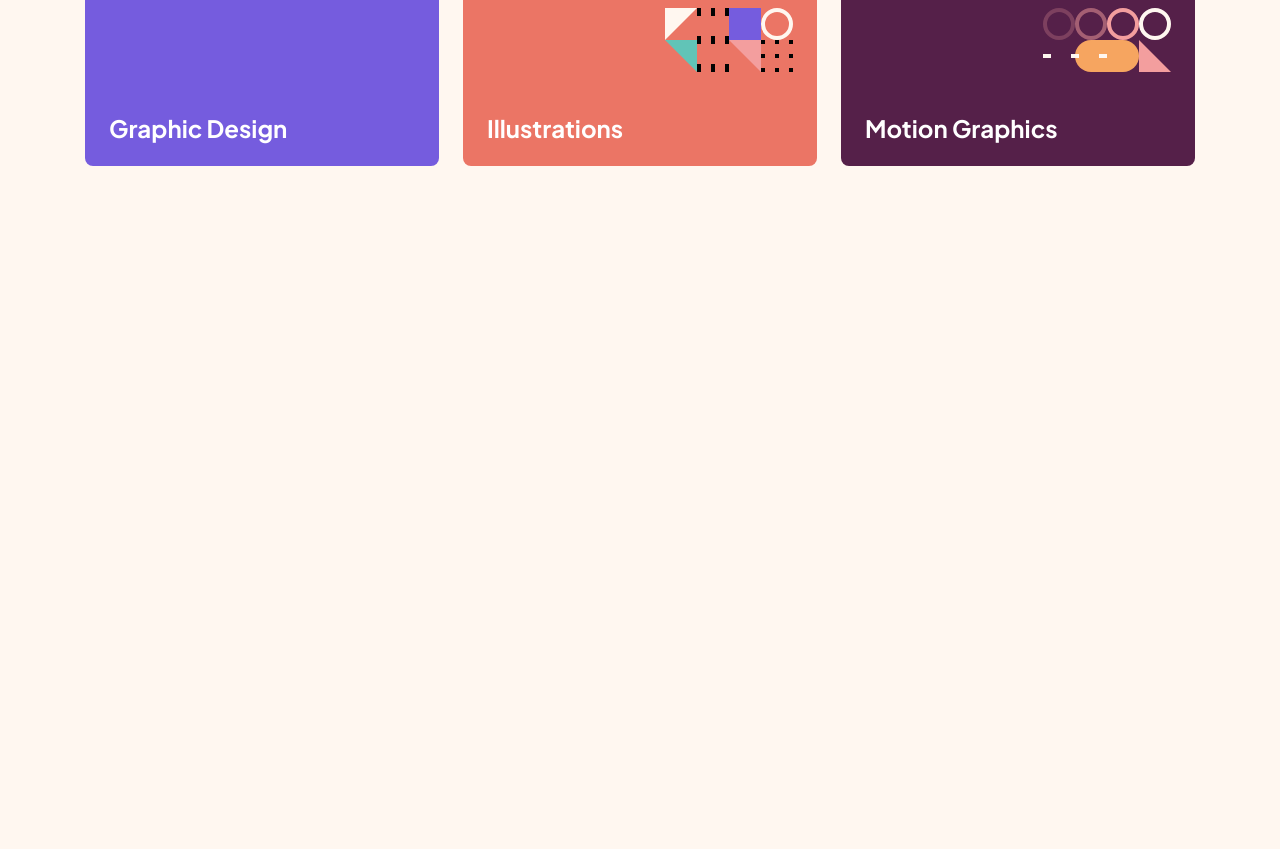
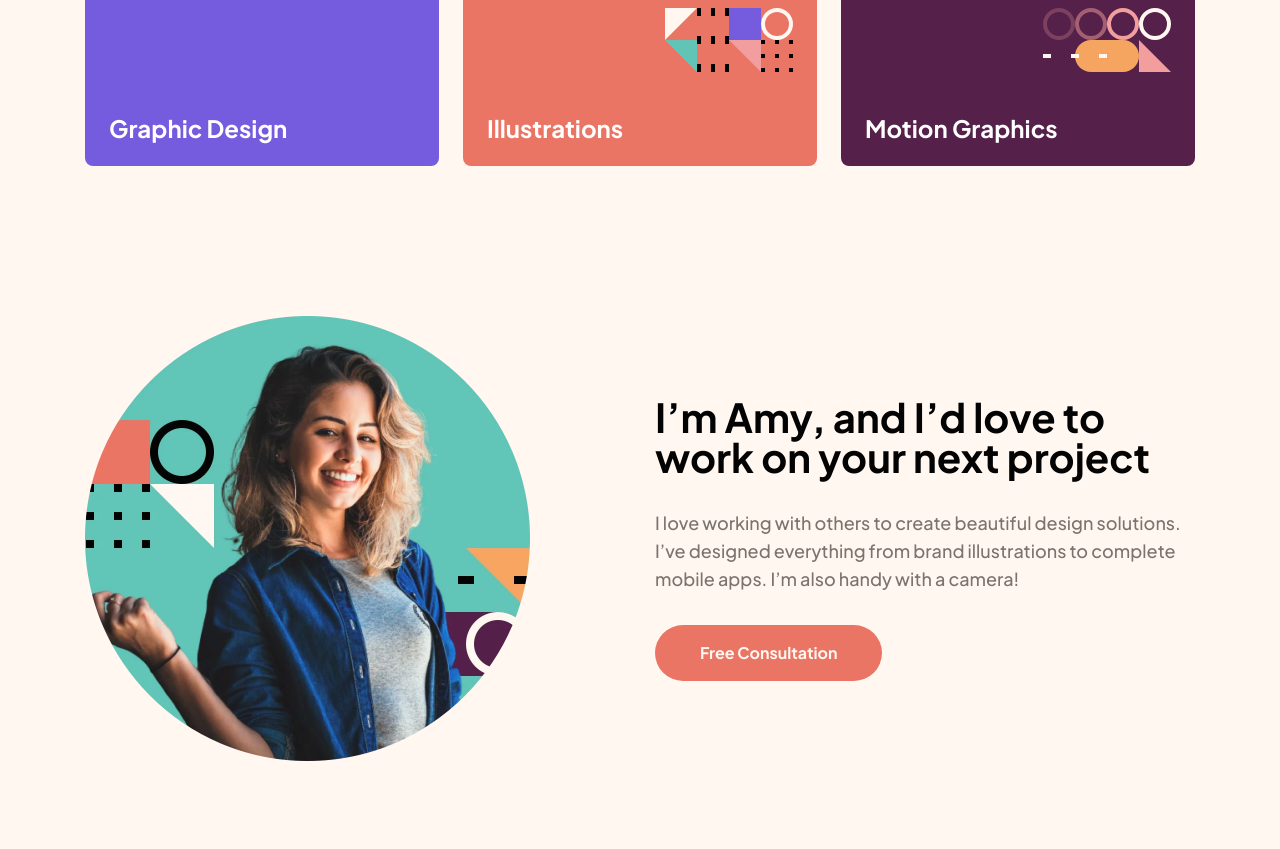
Before and after one commit to Ergashev95/single-page-design-portfolio, a plain HTML site: page index.html in a window 1280 px wide. Shown: the part 544-1393 px from the top of the page. Before the commit the page ends 800 px from the top, so only its background shows below. Drawn offline with Linux system fonts and the light colour scheme.

Commit message:
add about-me section

```diff
--- a/css/main.css
+++ b/css/main.css
@@ -188,3 +188,44 @@ body {
     grid-column: span 2;
 }
 /* SKILLS SECTION */
+
+/* ABOUT ME SECTION */
+.about-me {
+    padding-top: 150px;
+    padding-bottom: 88px;
+}
+.about-me__image {
+    max-width: 445px;
+    width: 100%;
+    height: 445px;
+    border-radius: 50%;
+}
+.image-item {
+    width: 100%;
+    height: 100%;
+    display: block;
+}
+.about-me__desc {
+    max-width: 540px;
+    width: 100%;
+    display: flex;
+    flex-direction: column;
+    row-gap: 32px;
+}
+.about-me__headline {
+    color: var(--Black);
+    font-size: 40px;
+    font-weight: 700;
+    line-height: 40px;
+
+}
+.about-me__text {
+    color: var(--Medium-Brown);
+    font-size: 18px;
+    font-weight: 500;
+    line-height: 28px;
+}
+.about-me__btn {
+}
+
+/* ABOUT ME SECTION */
--- a/index.html
+++ b/index.html
@@ -89,6 +89,20 @@
           </div>
         </div>
       </section>
+      <section class="about-me">
+        <div class="container d-flex">
+          <div class="about-me__image ">
+            <img src="./assets/image-amy.webp" alt="About me image" class="image-item">
+          </div>
+          <div class="about-me__desc">
+            <h2 class="about-me__headline">  I’m Amy, and I’d love to work on your next project</h2>
+            <p class="about-me__text">
+              I love working with others to create beautiful design solutions. I’ve designed everything from brand illustrations
+              to complete mobile apps. I’m also handy with a camera!</p>
+              <a href="#!" class="about-me__btn btn-2"> Free Consultation</a>
+          </div>
+        </div>
+      </section>
     </main>
     <!-- SITE-MAIN -->
   </body>
```
